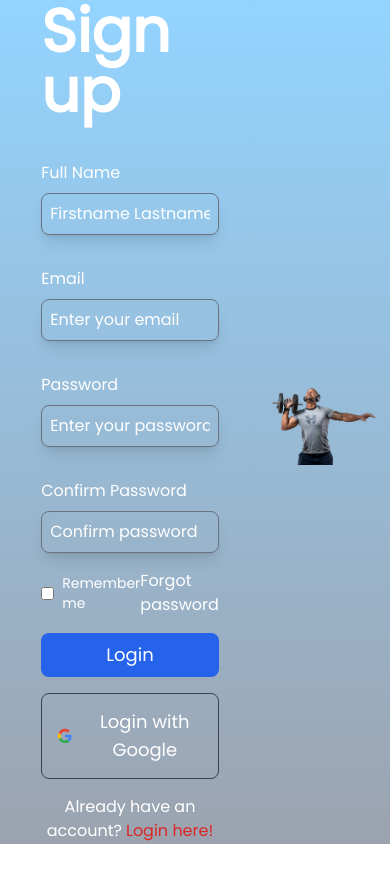
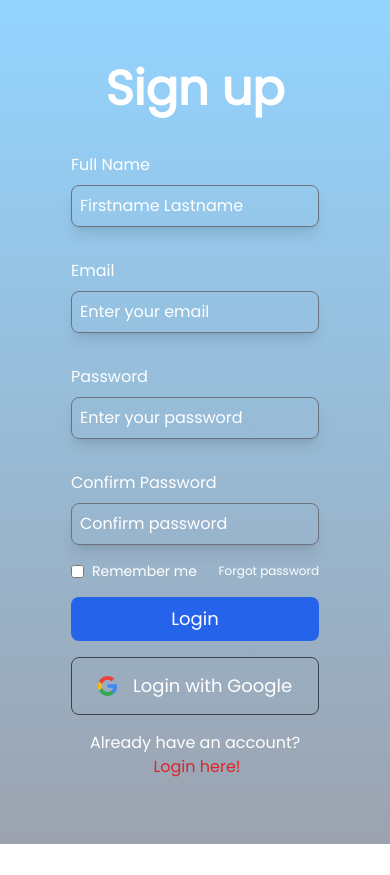
Before and after one commit to nicholasg2001/Elevate, a React (Vite) app in the folder client/: page /signup in a window 390 px wide. After the commit the page ends 844 px from the top, so only its background shows below. Built offline with nearby package versions, Linux system fonts and the light colour scheme.

Commit message:
improved mobile styles

```diff
--- a/client/src/pages/LoginPage.jsx
+++ b/client/src/pages/LoginPage.jsx
@@ -1,9 +1,20 @@
+import { useState, useEffect } from "react";
 import loginModel from "/src/assets/loginmodel.png";
 
 const LoginPage = () => {
+  const [width, setWidth] = useState(window.innerWidth);
+  useEffect(() => {
+    const handleResize = () => {
+      setWidth(window.innerWidth);
+    };
+    window.addEventListener('resize', handleResize);
+    return () => {
+      window.removeEventListener('resize', handleResize);
+    };
+  }, []);
   return (
-    <div className="min-h-screen bg-gradient-to-b from-color4 to-gray-400 h-screen flex justify-center items-center">
-      <div className="h-2/3 w-2/3 flex justify-center items-center rounded-xl">
+    <div className="h-screen w-screen bg-gradient-to-b from-color4 to-gray-400 flex justify-center items-center">
+      <div className="h-2/3 w-5/6 flex justify-center items-center">
         <div className="p-8 rounded">
           <h1 className="text-white font-poppins text-6xl font-bold mb-2 pb-8">
             Welcome Back!
@@ -11,9 +22,9 @@ const LoginPage = () => {
           <p className="text-white font-poppins text-xl mb-6">
             Please enter your login information
           </p>
-          <p className="text-white font-poppins text-l pb-2">Email</p>
 
           <form>
+            <p className="text-white font-poppins text-l pb-2">Email</p>
             <input
               type="email"
               placeholder="Enter your email"
@@ -47,7 +58,7 @@ const LoginPage = () => {
             </div>
             <button
               type="submit"
-              className="text-lg font-poppins rounded-lg w-full bg-blue-600 text-white p-2 rounded mt-4 hover:bg-blue-500"
+              className="text-lg font-poppins rounded-lg w-full bg-blue-600 text-white p-2 mt-4 hover:bg-blue-500"
             >
               Login
             </button>
@@ -88,7 +99,7 @@ const LoginPage = () => {
             </a>
           </p>
         </div>
-        <img src={loginModel} alt="loginModel" className="w-1/2 h-auto"></img>
+        {width >= 1024 && <img src={loginModel} alt="loginModel" className="w-1/2 h-auto" />}
       </div>
     </div>
   );
--- a/client/src/pages/SignupPage.jsx
+++ b/client/src/pages/SignupPage.jsx
@@ -1,14 +1,24 @@
+import { useState, useEffect } from 'react';
 import loginModel from "/src/assets/loginmodel.png";
 
 const SignupPage = () => {
+  const [width, setWidth] = useState(window.innerWidth);
+  useEffect(() => {
+    const handleResize = () => {
+      setWidth(window.innerWidth);
+    };
+    window.addEventListener('resize', handleResize);
+    return () => {
+      window.removeEventListener('resize', handleResize);
+    };
+  }, []);
   return (
-    <div className="min-h-screen bg-gradient-to-b from-color4 to-gray-400 h-screen flex justify-center items-center">
-      <div className="h-2/3 w-2/3 flex justify-center items-center rounded-xl">
-        <div className="p-8 rounded">
-          <h1 className="text-white font-poppins text-6xl font-bold mb-2 pb-8">
+    <div className="h-screen bg-gradient-to-b from-color4 to-gray-400 flex justify-center">
+      <div className="h-full w-4/5 flex gap-10 justify-center items-center rounded-xl">
+        <div className="p-8 xl:w-1/3 sm:w-2/3 w-full">
+          <h1 className="text-white font-poppins text-5xl md:text-6xl font-bold mb-2 pb-8 text-center">
             Sign up
           </h1>
-
           <form>
             <p className="text-white font-poppins text-l pb-2">Full Name</p>
             <input
@@ -37,7 +47,7 @@ const SignupPage = () => {
               placeholder="Confirm password"
               className="text-white placeholder-white font-poppins w-full p-2 mb-4 border border-gray-500 rounded-lg bg-transparent shadow-lg"
             />
-            <div className="flex justify-between items-center">
+            <div className="flex justify-between items-center text-xs md:text-base">
               <div className="flex items-center">
                 <input
                   type="checkbox"
@@ -58,7 +68,7 @@ const SignupPage = () => {
             </div>
             <button
               type="submit"
-              className="text-lg font-poppins rounded-lg w-full bg-blue-600 text-white p-2 rounded mt-4 hover:bg-blue-500"
+              className="text-lg font-poppins rounded-lg w-full bg-blue-600 text-white p-2 mt-4 hover:bg-blue-500"
             >
               Login
             </button>
@@ -99,7 +109,7 @@ const SignupPage = () => {
             </a>
           </p>
         </div>
-        <img src={loginModel} alt="loginModel" className="w-1/2 h-auto"></img>
+        {width > 768 && <img src={loginModel} alt="loginModel" className="xl:w-1/2 w-2/5 h-auto" />}
       </div>
     </div>
   );
```
